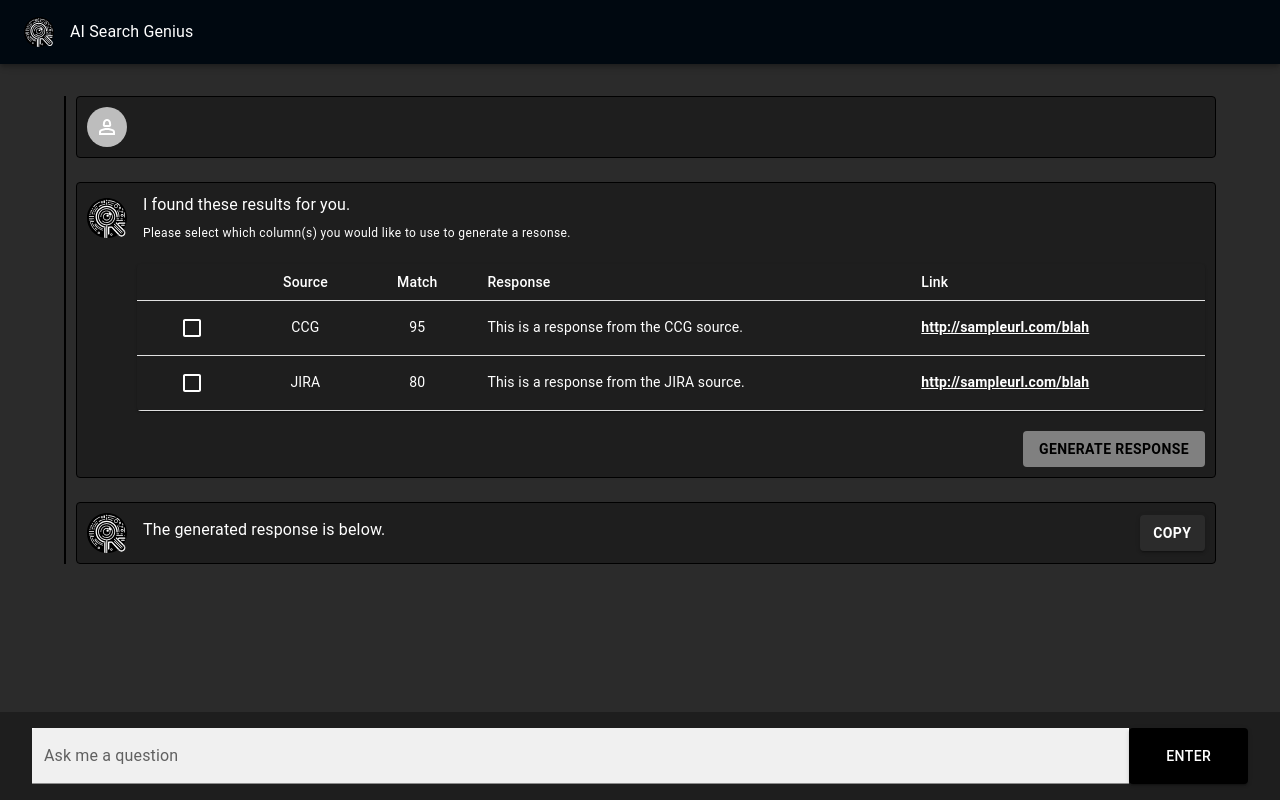
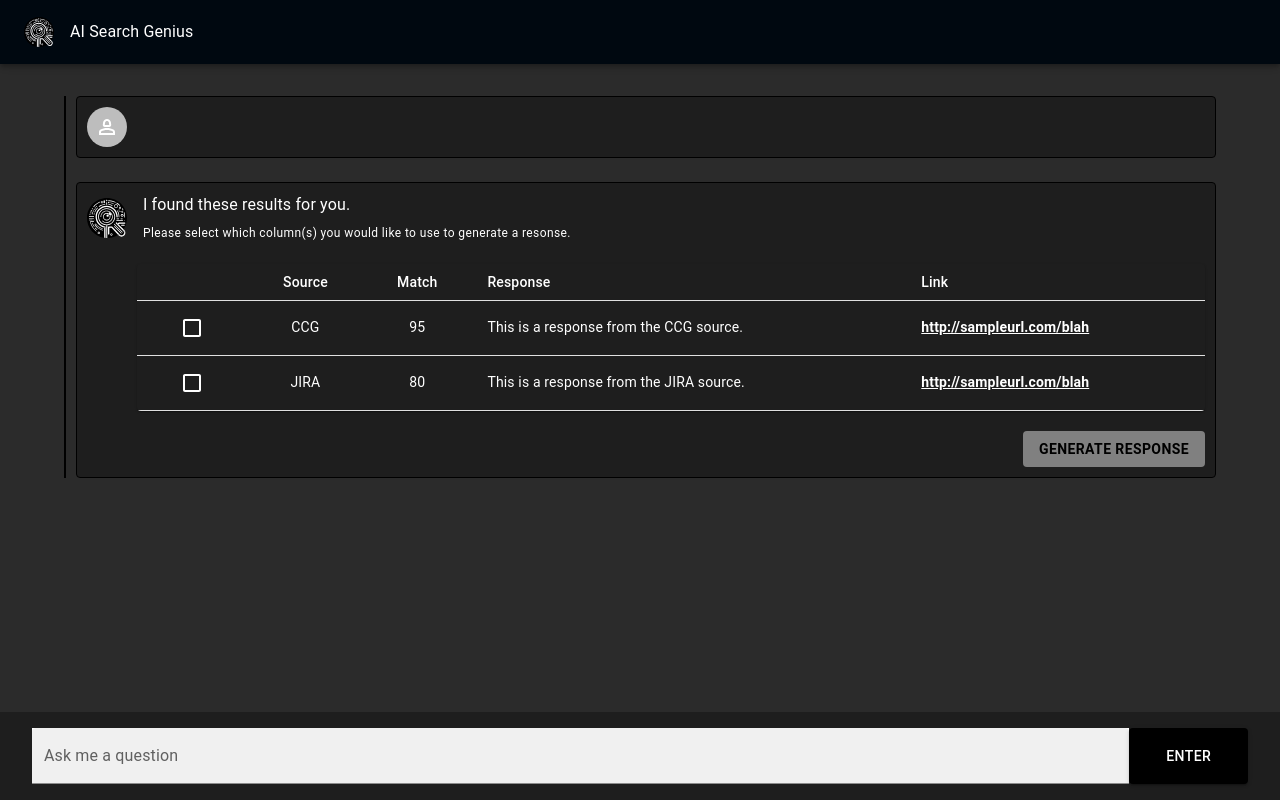
Before and after one commit to Plow74/aipoc, a Next.js app: page / in a window 1280 px wide. Both pictures are taken after a click on the button "ENTER". Built offline with nearby package versions, Linux system fonts and the light colour scheme.

Commit message:
generated response is hidden until fetched

```diff
--- a/app/components/Result.tsx
+++ b/app/components/Result.tsx
@@ -23,7 +23,7 @@ const Result = (props: { question: any; results: any }) => {
   const handleChecked = (row) => () => {
     const responseArray = Array.from(checkedResponses);
     const responseIndex = checkedResponses.findIndex(
-      (obj) => obj.id === row.id
+      (obj) => obj.id === row.id,
     );
     if (responseIndex != -1) {
       responseArray.splice(responseIndex, 1);
@@ -80,7 +80,9 @@ const Result = (props: { question: any; results: any }) => {
         <Avatar>
           <Person2Outlined />
         </Avatar>
-        <Typography color={"white"}><strong>{question}</strong></Typography>
+        <Typography color={"white"}>
+          <strong>{question}</strong>
+        </Typography>
       </Box>
       <Box
         sx={{
@@ -136,6 +138,7 @@ const Result = (props: { question: any; results: any }) => {
           Generate Response
         </Button>
       </Box>
+      {suggestedResponse && (
         <Box
           sx={{
             backgroundColor: "#1e1e1e",
@@ -171,6 +174,7 @@ const Result = (props: { question: any; results: any }) => {
             COPY
           </Button>
         </Box>
+      )}
     </Stack>
   );
 };
```
Lines whose indentation alone changed are shown as unchanged.
